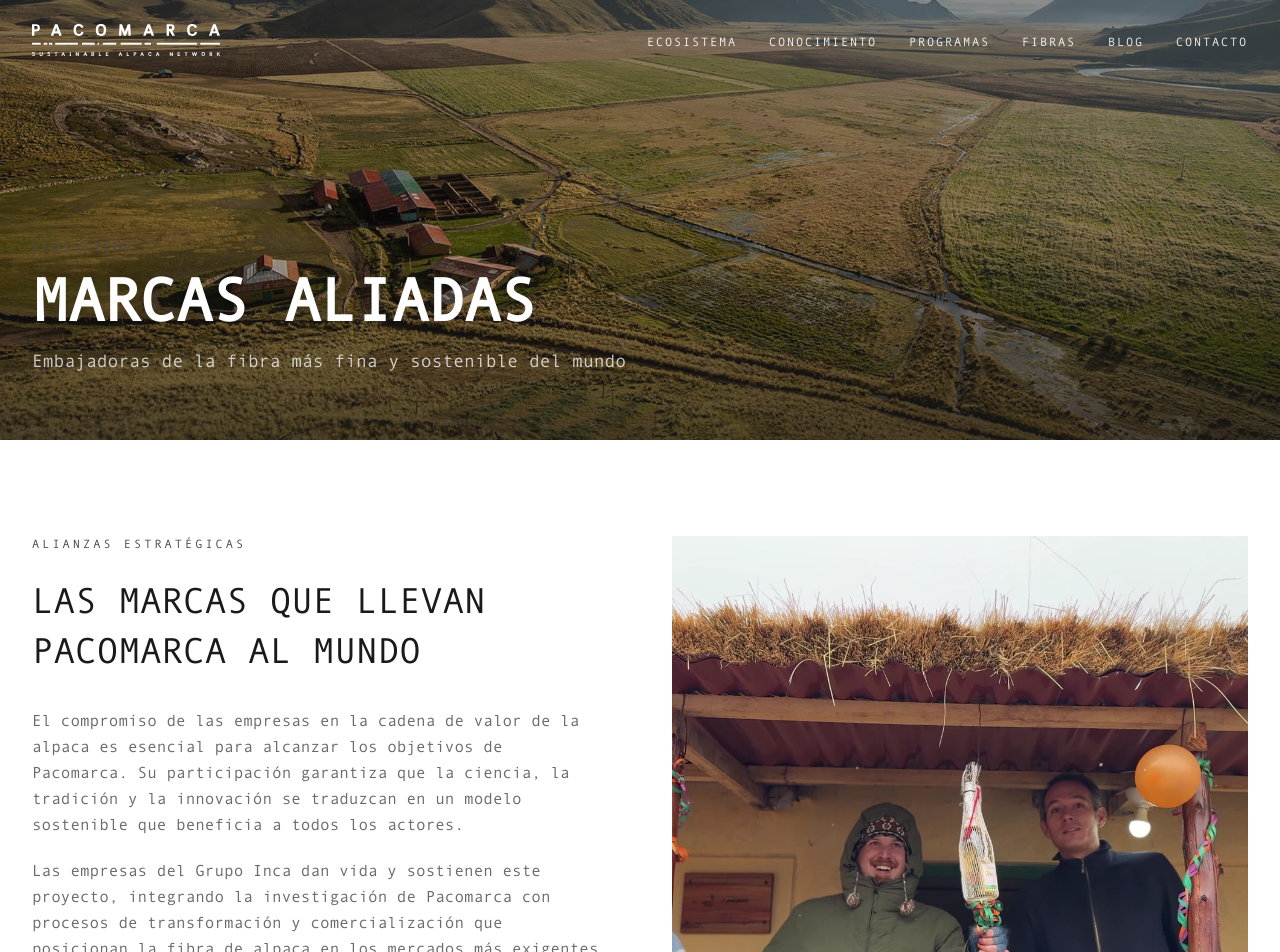
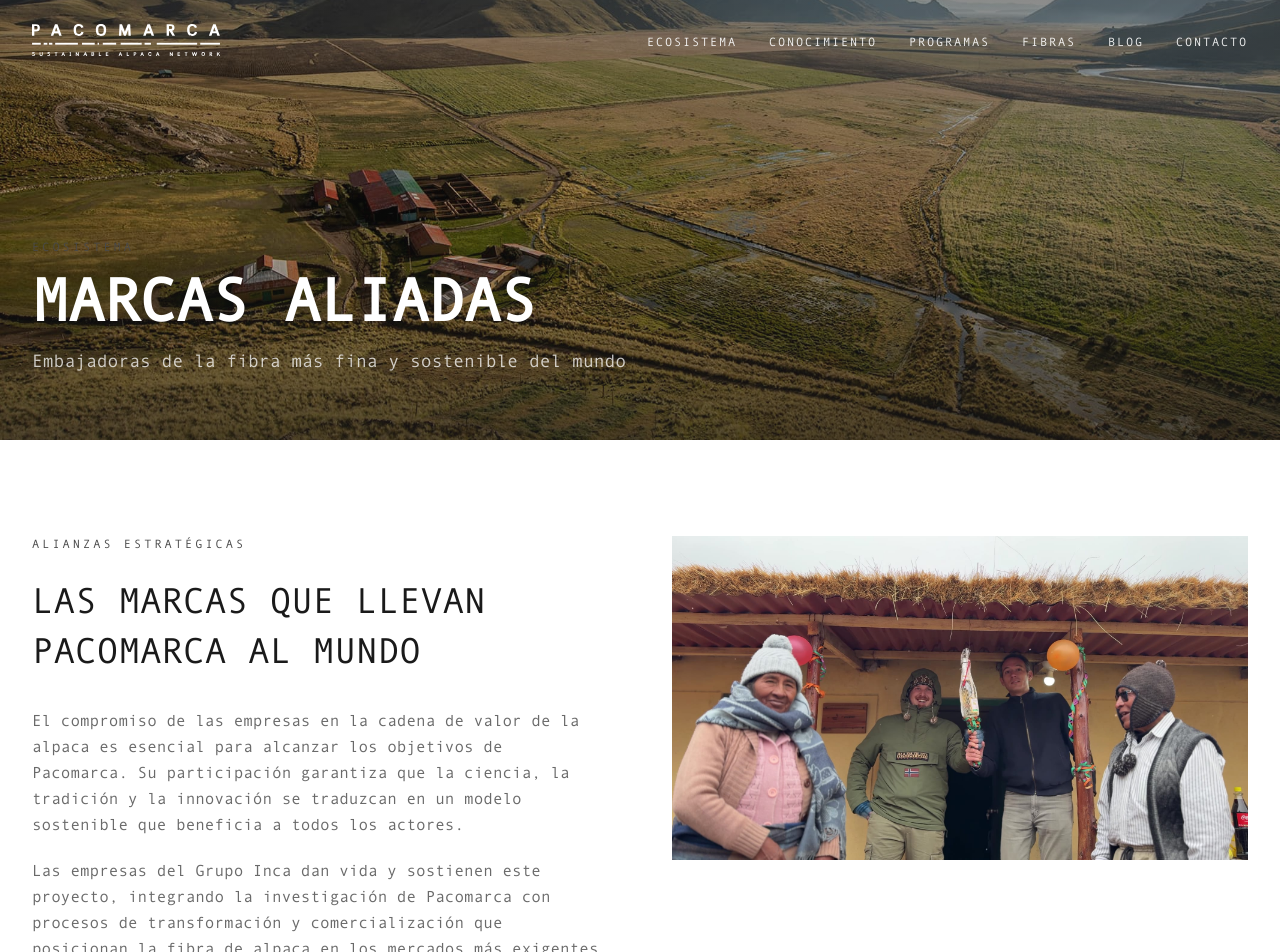
Before and after one commit to jpfernandezcenteno-max/Pacomarca, a Next.js app: page /ecosistema/marcas-aliadas in a window 1280 px wide. Shown: the top 952 px of the page. Built offline with nearby package versions, Linux system fonts and the light colour scheme; a web font is replaced by a local one.

Commit message:
Marcas aliadas: mostrar foto-1 completa (proporcion 16:9, sin recorte)
Co-Authored-By: Claude Opus 4.8 <noreply@anthropic.com>

```diff
--- a/app/ecosistema/marcas-aliadas/page.tsx
+++ b/app/ecosistema/marcas-aliadas/page.tsx
@@ -94,8 +94,8 @@ export default function MarcasAliadasPage() {
             </div>
           </FadeUp>
 
-          <FadeUp delay={0.2} className="h-full">
-            <div className="relative h-full min-h-[380px] overflow-hidden">
+          <FadeUp delay={0.2}>
+            <div className="relative aspect-video overflow-hidden">
               <Image
                 src="/ecosistema/marcas-aliadas/foto-1.jpg"
                 alt="Marcas aliadas de Pacomarca"
```
